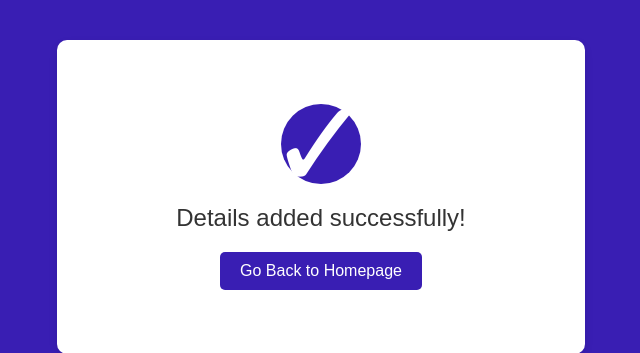
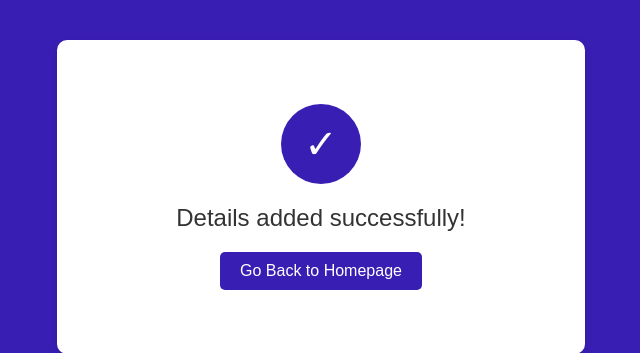
Before and after one commit to Brian-oum/nutrition-RS, a PHP site: page /pages/success.php in a window 1280 px wide. Shown: the part 203-556 px from the top of the page, without its empty margins (319-959 px from the left). Run offline with PHP 8.4, Linux system fonts and the light colour scheme.

Commit message:
modified

```diff
--- a/pages/success.php
+++ b/pages/success.php
@@ -42,7 +42,7 @@ session_start();
             content: "✓";
             font-size: 10vw;
             color: #fff;
-            max-font-size: 40px;
+           font-size: 40px;
         }
         .success-message {
             font-size: 5vw;
```
